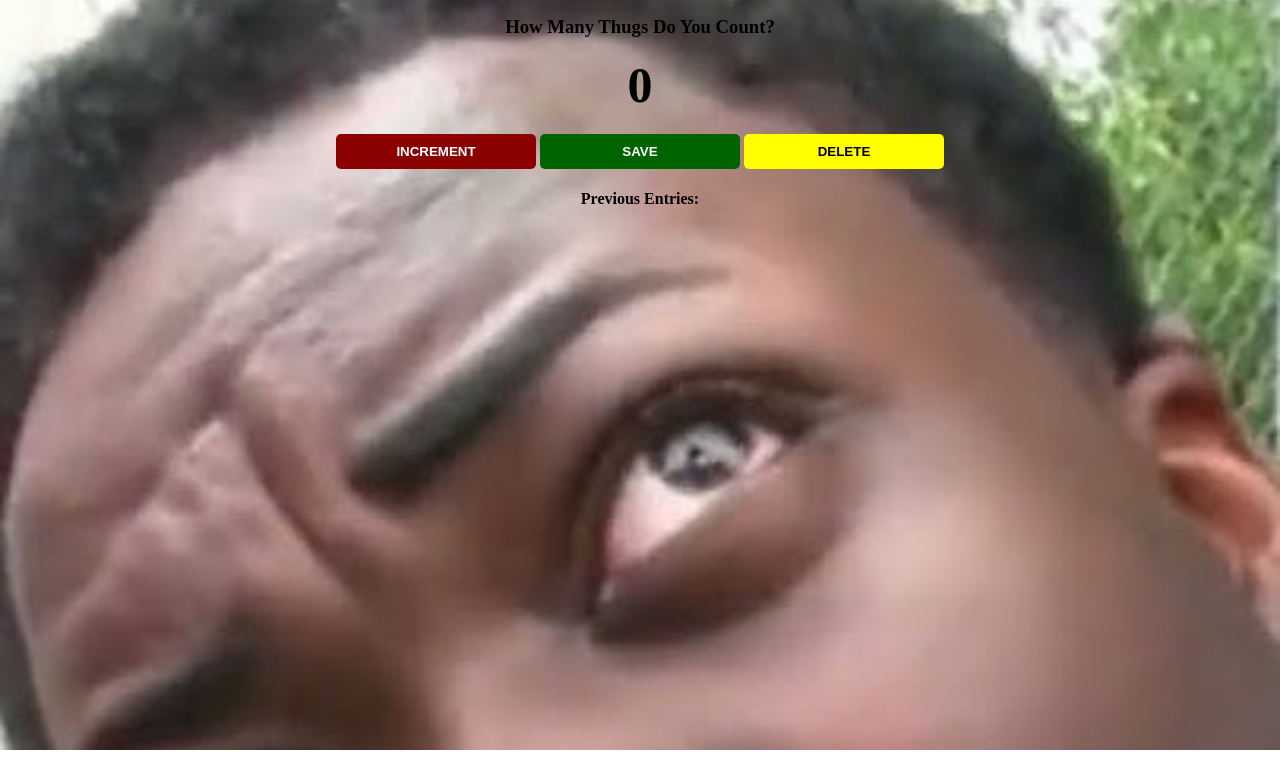
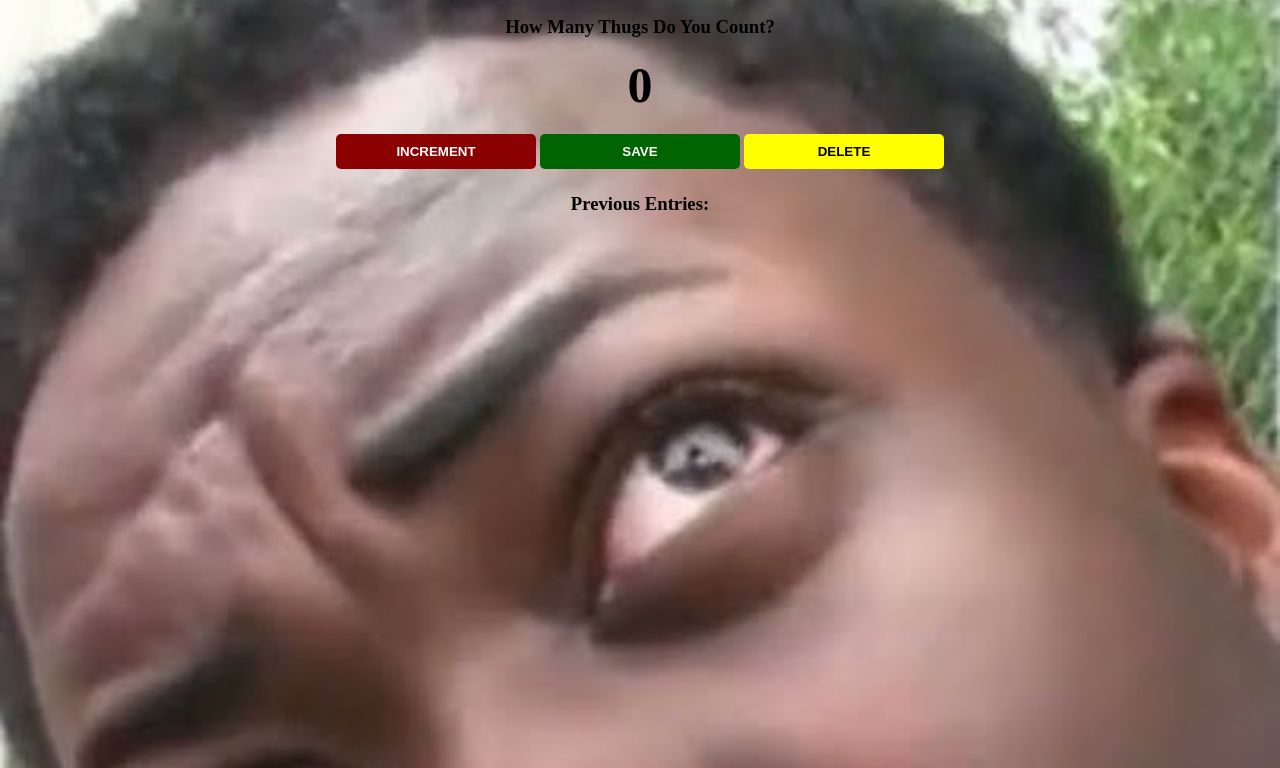
Before and after one commit to Maaboudoufu/thug-counter, a website built with Vite: page index.html in a window 1280 px wide. Shown: the part 50-818 px from the top of the page. Built offline with nearby package versions, Linux system fonts and the light colour scheme.

Commit message:
Add files via upload

```diff
--- a/index.css
+++ b/index.css
@@ -1,9 +1,17 @@
 body {
     background-image: url("thug.jpg");
     background-size: cover;
+    background-repeat:no-repeat;
     font-family: Ubuntu;
     font-weight: bold;
     text-align: center;
+    height: 100vh;
+}
+
+.container {
+    max-width: 80%;
+    margin: auto;
+
 }
 
 h1 {
--- a/index.html
+++ b/index.html
@@ -3,13 +3,15 @@
         <link rel="stylesheet" href="index.css">
     </head>
     <body>
+        <div class="container">
             <h1>Brandon's Thug Counter</h1>
             <h3>How Many Thugs Do You Count?</h3>
             <h2 id="count-el">0</h2>
             <button id="increment-btn" onclick="increment()">INCREMENT</button>
             <button id="save-btn" onclick="save()">SAVE</button>
             <button id="delete-btn" onclick="deleteBtn()">DELETE</button>
-        <p id="save-el">Previous Entries: </p>
+            <h3 id="save-el">Previous Entries: </h3>
+        </div>
         <script src="index.js">
             nnerText
         </script>
```
Lines whose indentation alone changed are shown as unchanged.
